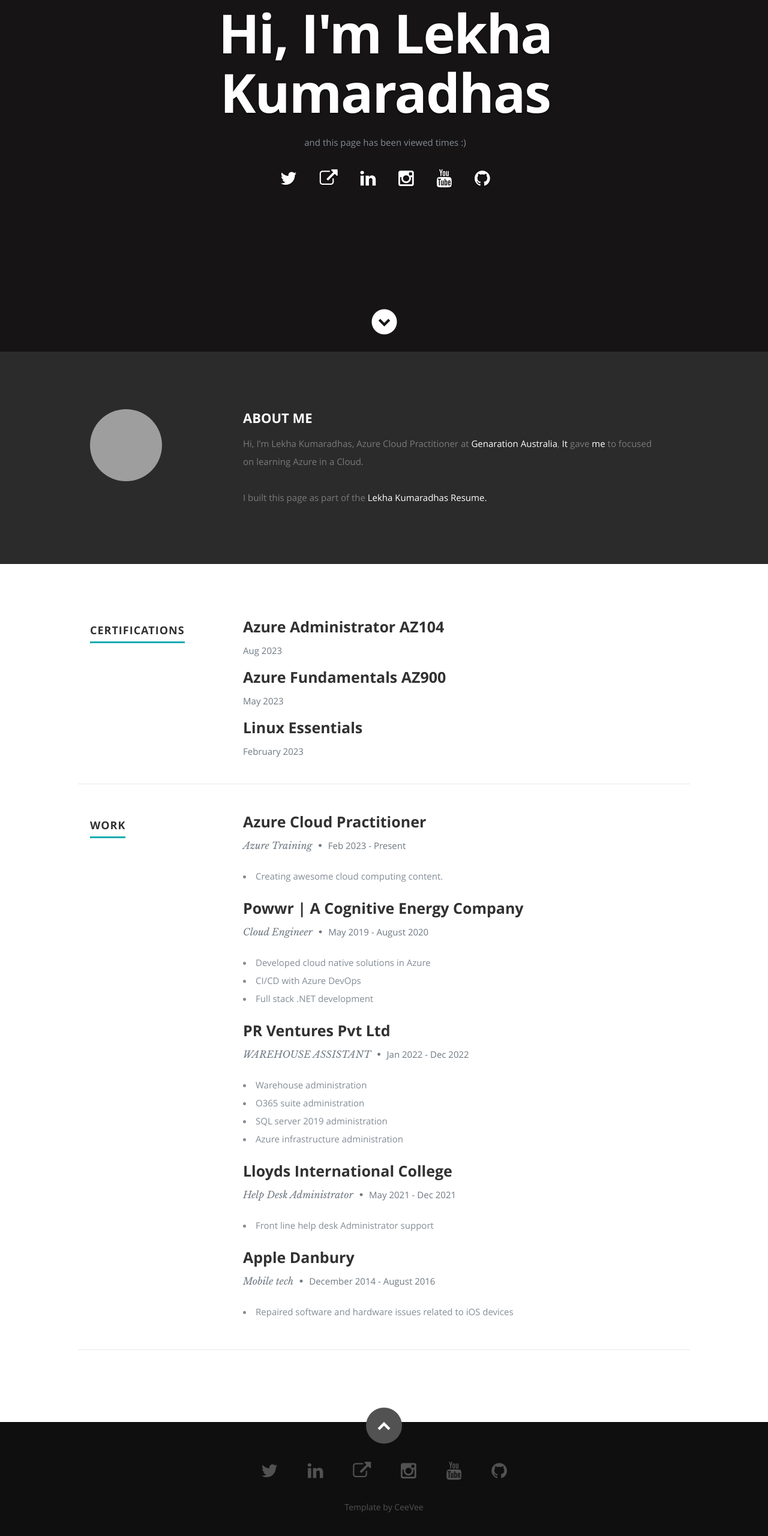
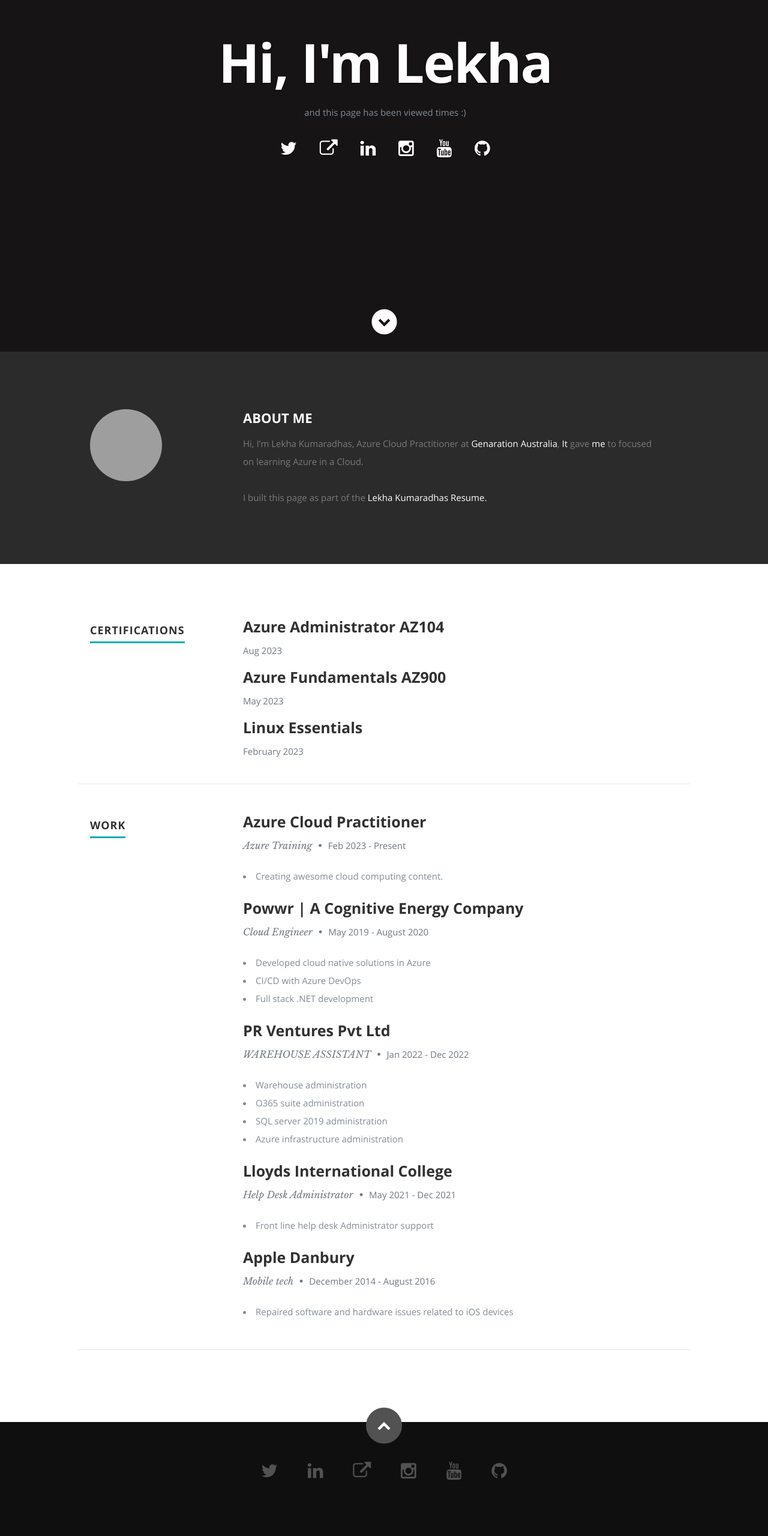
Before and after one commit to Lekhakumaradhas/azure-resume, a plain HTML site: page frontend/index.html in a window 1280 px wide. Shown: the part 214-2774 px from the top of the page at 60% size. Drawn offline with nearby package versions, Linux system fonts and the light colour scheme; no server answers; grey boxes are pictures that could not be loaded.

Commit message:
Updated Name

```diff
--- a/frontend/index.html
+++ b/frontend/index.html
@@ -54,7 +54,7 @@
 
       <div class="row banner">
          <div class="banner-text">
-            <h1 class="responsive-headline">Hi, I'm Lekha Kumaradhas</h1>
+            <h1 class="responsive-headline">Hi, I'm Lekha</h1>
 
             <p>and this page has been viewed <a id="counter"></a> times :) </p>
             <ul class="social">
@@ -276,11 +276,6 @@
                <li><a href="https://github.com/Lekhakumaradhas"><i class="fa fa-github"></i></a></li>
             </ul>
 
-            <ul class="copyright">
-               <a href="https://www.styleshout.com/free-templates/ceevee/"> Template by CeeVee </a>
-
-            </ul>
-
          </div>
 
          <div id="go-top"><a class="smoothscroll" title="Back to Top" href="#home"><i class="icon-up-open"></i></a></div>
```
